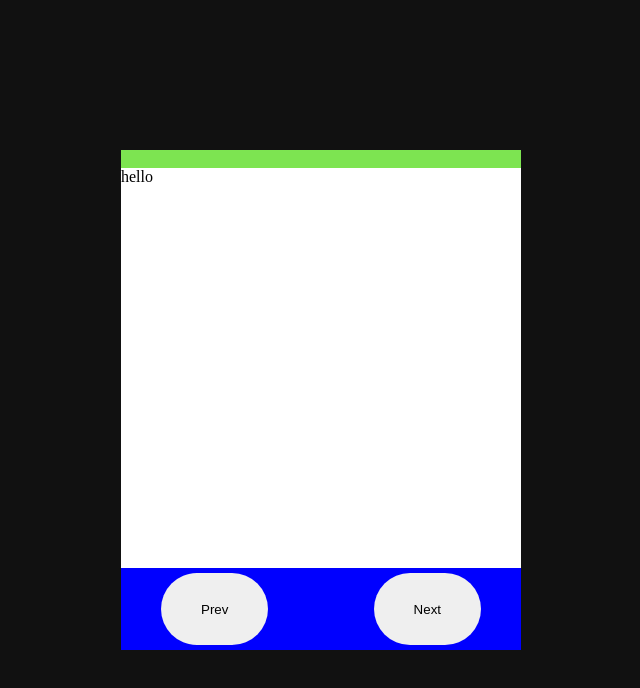
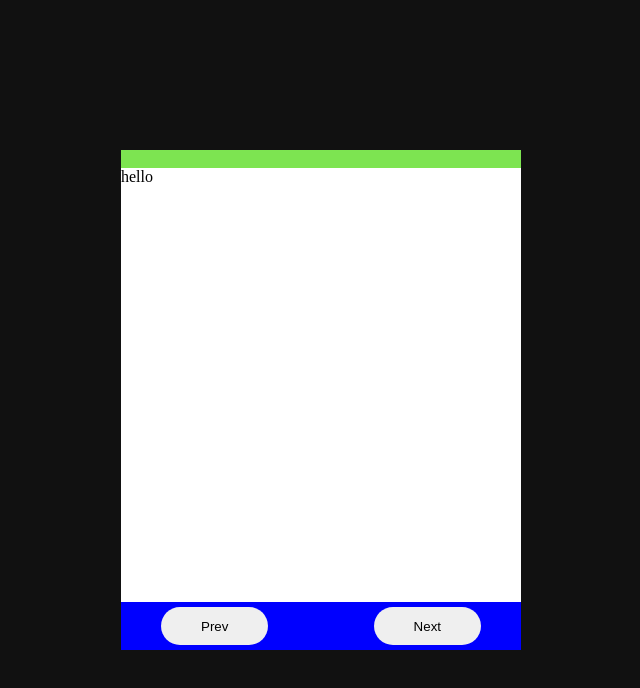
Before and after one commit to I-Himanshu/NTD2022, a plain HTML site: page index.html in a window 1280 px wide. Shown: the whole page, without its empty margins (319-959 px from the left). Drawn offline with Linux system fonts and the light colour scheme.

Commit message:
Add files via upload

```diff
--- a/code.js
+++ b/code.js
@@ -14,6 +14,7 @@ let DATA = [
 $(document).ready(() => {
     let textCon = $(".textCon");
     var i = 0;
+    $("*").css("transform","rotate(360deg)")
     $(".next").click(function () {
         $(".textCon").slideToggle(1200)
         $(".imgCon").slideToggle(400)
@@ -25,5 +26,7 @@ $(document).ready(() => {
         $(".textCon").slideToggle()
         $(".imgCon").slideToggle()
         $(".control").fadeToggle(300)
+
+        $(this).parent().parent()
     })
 })
--- a/design.css
+++ b/design.css
@@ -16,6 +16,7 @@ body{
     background: rgb(125, 228, 81);
     display: flex;
     flex-direction: column;
+    transition: 2s;
 }
 .imgCon .thumbnail{
     width: 100%;
@@ -31,6 +32,7 @@ body{
     background: blue;
     height: 20%;
     padding: 5px 0;
+    max-height: 3em;
 }
 .control button{
     margin-inline: 10%;
```
